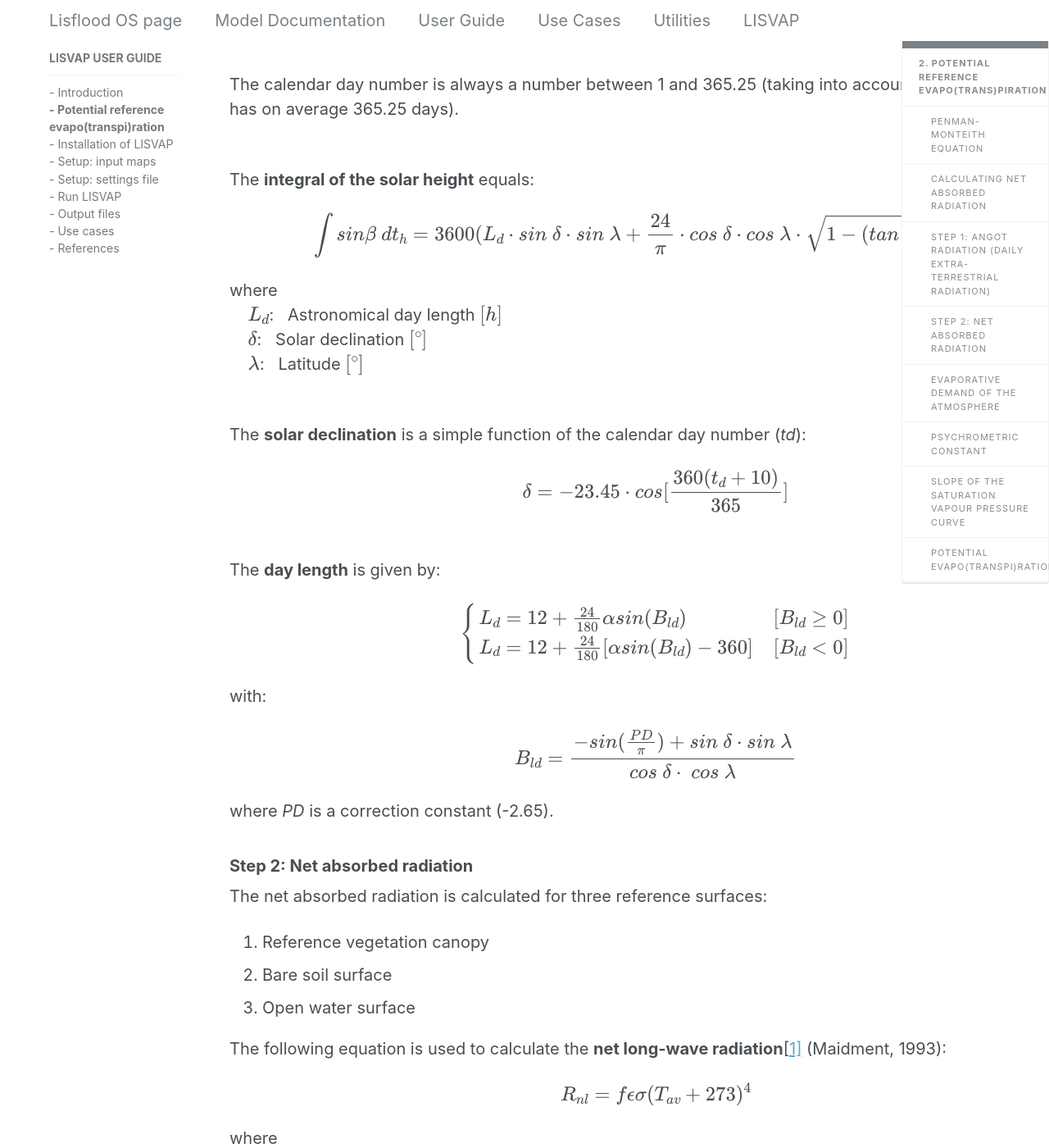
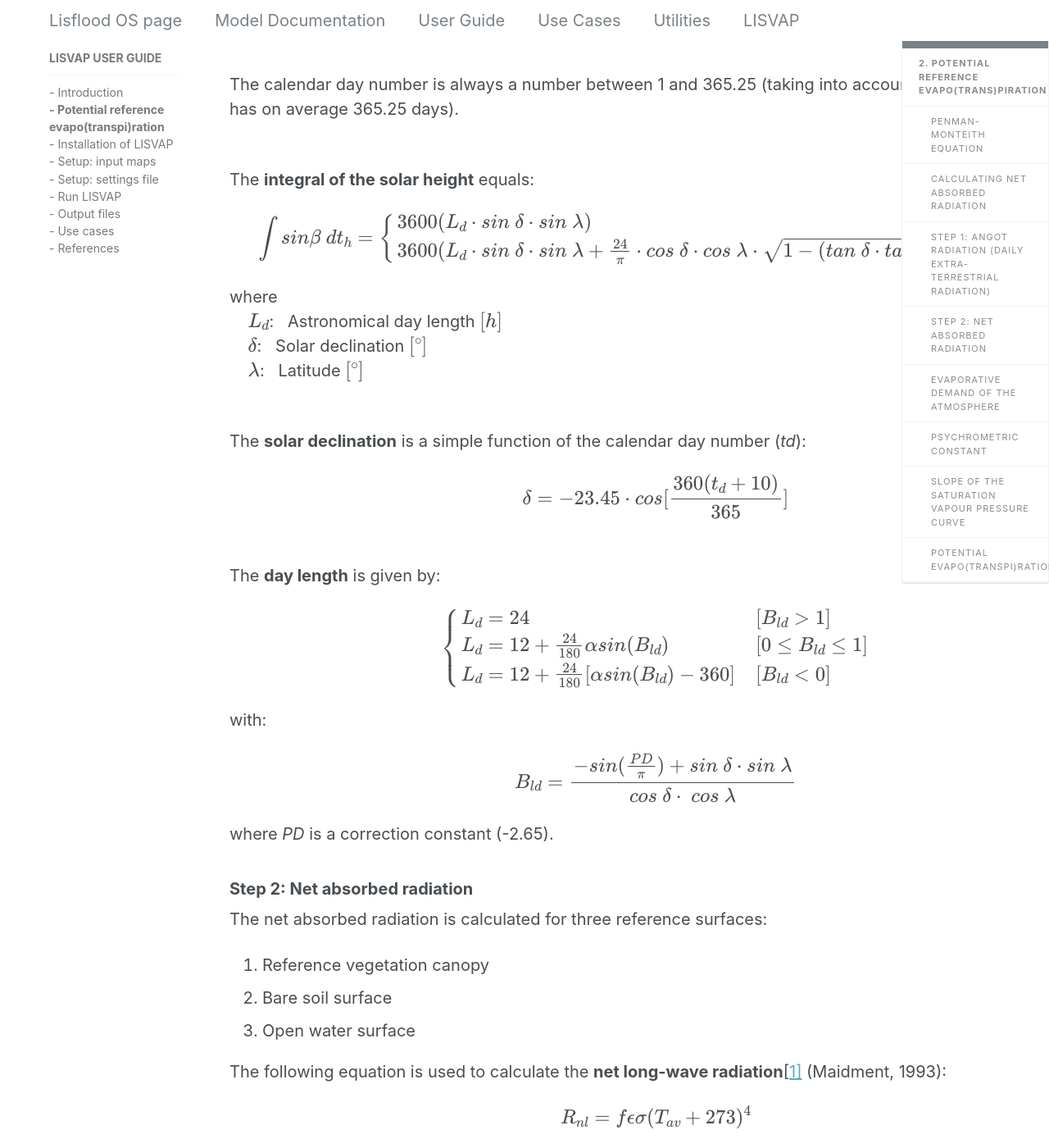
Before and after one commit to ec-jrc/lisflood-lisvap, a Jekyll site: the page built from 2_LISVAP_evaporation/index.md, in a window 1280 px wide and 1400 px high, scrolled down 3048 px. Shown: the whole window at 82% size. Built offline with Jekyll 4.4.1, drawn with Linux system fonts in a browser that asks for light colours; nearby versions of some CDN libraries; our own code applies the rules of GitHub Pages for plain Markdown files; formulas are drawn with MathJax 3.

Commit message:
Update formulas to reflect the corrections from EFCC-2823 and JRC-5439

```diff
--- a/2_LISVAP_evaporation/index.md
+++ b/2_LISVAP_evaporation/index.md
@@ -92,7 +92,10 @@ where<br/>
 <br/> The **integral of the solar height** equals:
 
 $$
-\int sin \beta \ dt_h = 3600(L_d \cdot sin \ \delta \cdot sin \ \lambda + \frac{24}{\pi} \cdot cos \ \delta \cdot cos \ \lambda \cdot \sqrt{1-(tan \ \delta \cdot tan \ \lambda)^2})
+\int sin \beta \ dt_h = \begin{cases}
+3600(L_d \cdot sin \ \delta \cdot sin \ \lambda)   &[B_{ld} > 1]\\
+3600(L_d \cdot sin \ \delta \cdot sin \ \lambda + \frac{24}{\pi} \cdot cos \ \delta \cdot cos \ \lambda \cdot \sqrt{1-(tan \ \delta \cdot tan \ \lambda)^2})   &[B_{ld} \le 1]
+\end{cases}
 $$
 
 where<br/>
@@ -109,7 +112,7 @@ $$
 
 <br/> The **day length** is given by:
 
-$$  \begin{cases} L_d = 12+ \frac{24}{180} \alpha sin(B_{ld})   &[B_{ld} \ge 0]\\ L_d = 12+ \frac{24}{180} [\alpha sin(B_{ld}) - 360] & [B_{ld} < 0]\end{cases} $$
+$$ \begin{cases} L_d = 24   &[B_{ld} > 1]\\ L_d = 12+ \frac{24}{180} \alpha sin(B_{ld})   &[0 \le B_{ld} \le 1]\\ L_d = 12+ \frac{24}{180} [\alpha sin(B_{ld}) - 360] & [B_{ld} < 0]\end{cases} $$
 
 with:
 
```
